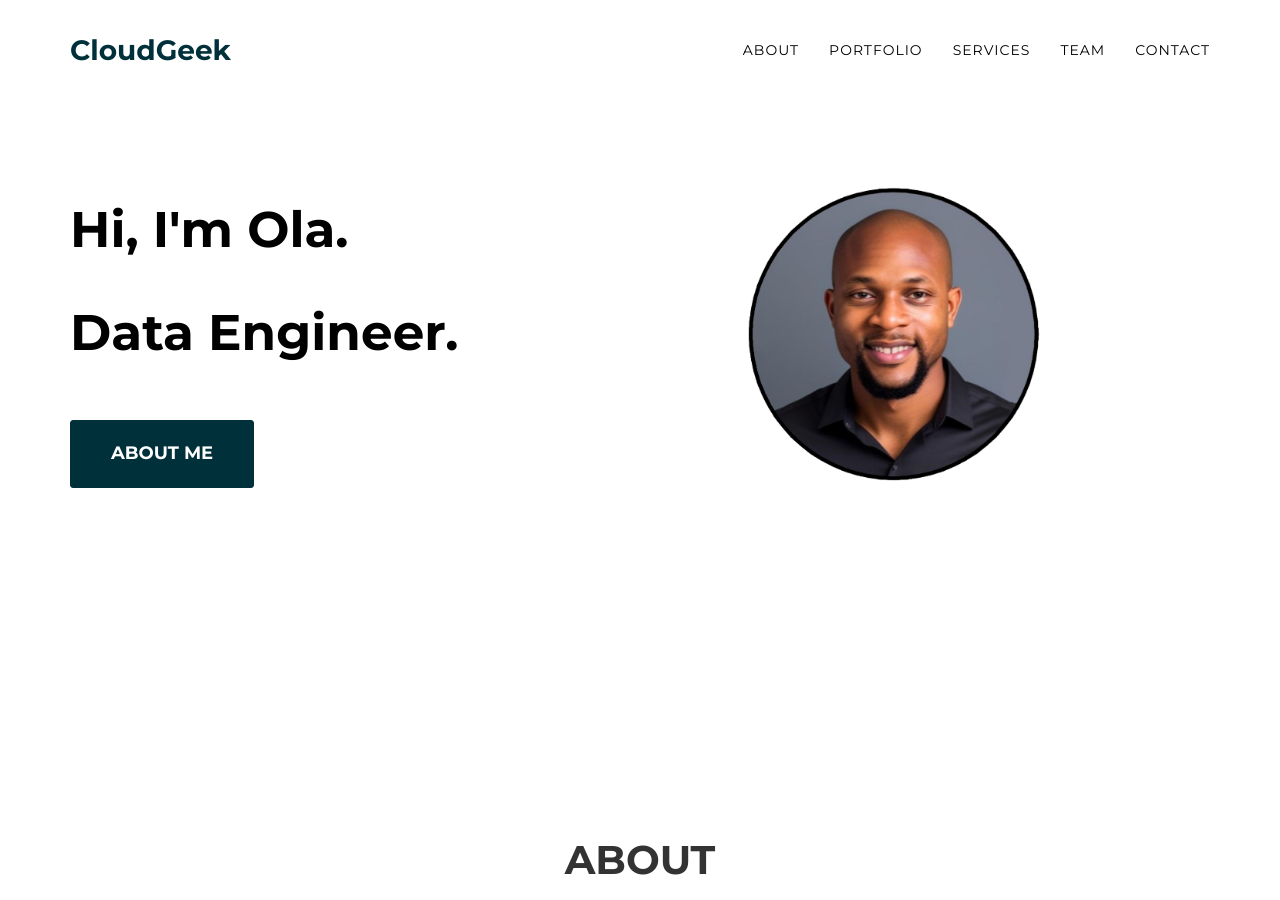
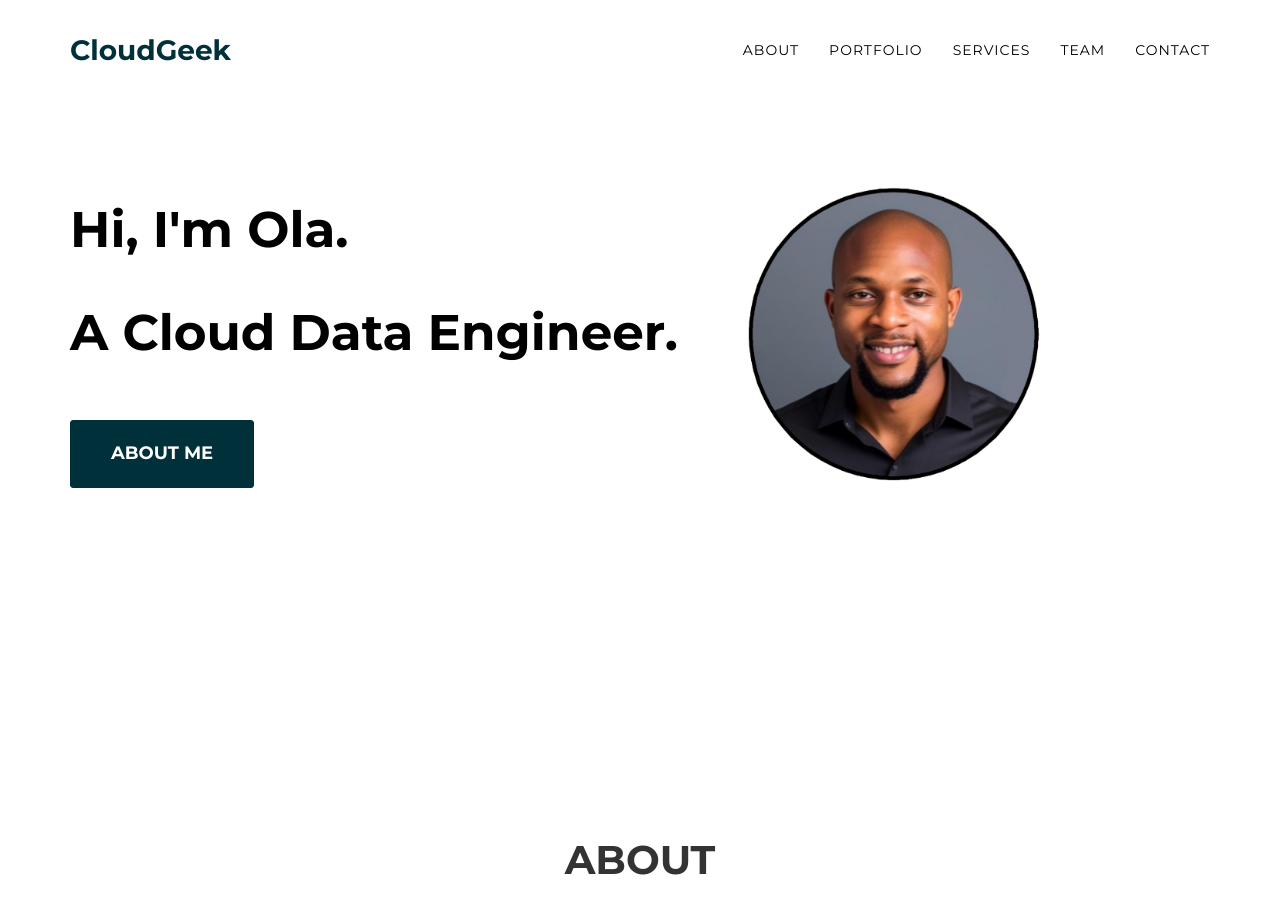
Before and after one commit to OlaOlagunju/cloudgeek.com.ng, a Jekyll site: the page built from index.md, in a window 1280 px wide and 900 px high. Built offline with Jekyll 4.4.1, drawn with Linux system fonts in a browser that asks for light colours; nearby versions of some CDN libraries; some web fonts are replaced.

Commit message:
Update hero.html

```diff
--- a/_includes/hero.html
+++ b/_includes/hero.html
@@ -4,7 +4,7 @@
     <div class="container">
         <div class="intro-text">
             <div class="intro-lead-in">Hi, I'm Ola.</div>
-            <div class="intro-heading">Data Engineer.</div>
+            <div class="intro-heading">A Cloud Data Engineer.</div>
             <a href="#about" class="page-scroll btn btn-xl">About Me</a>
         </div>
     </div>
```
